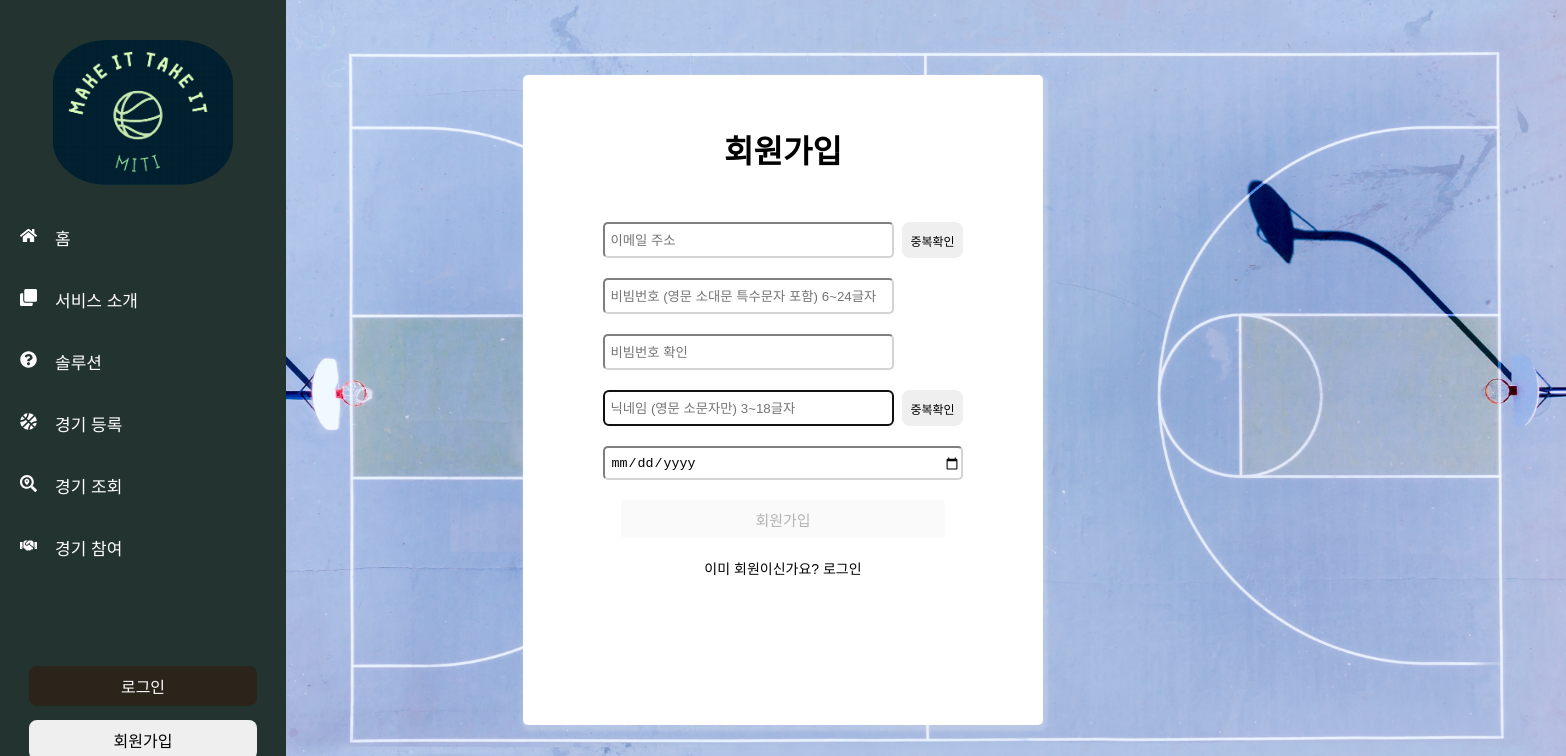
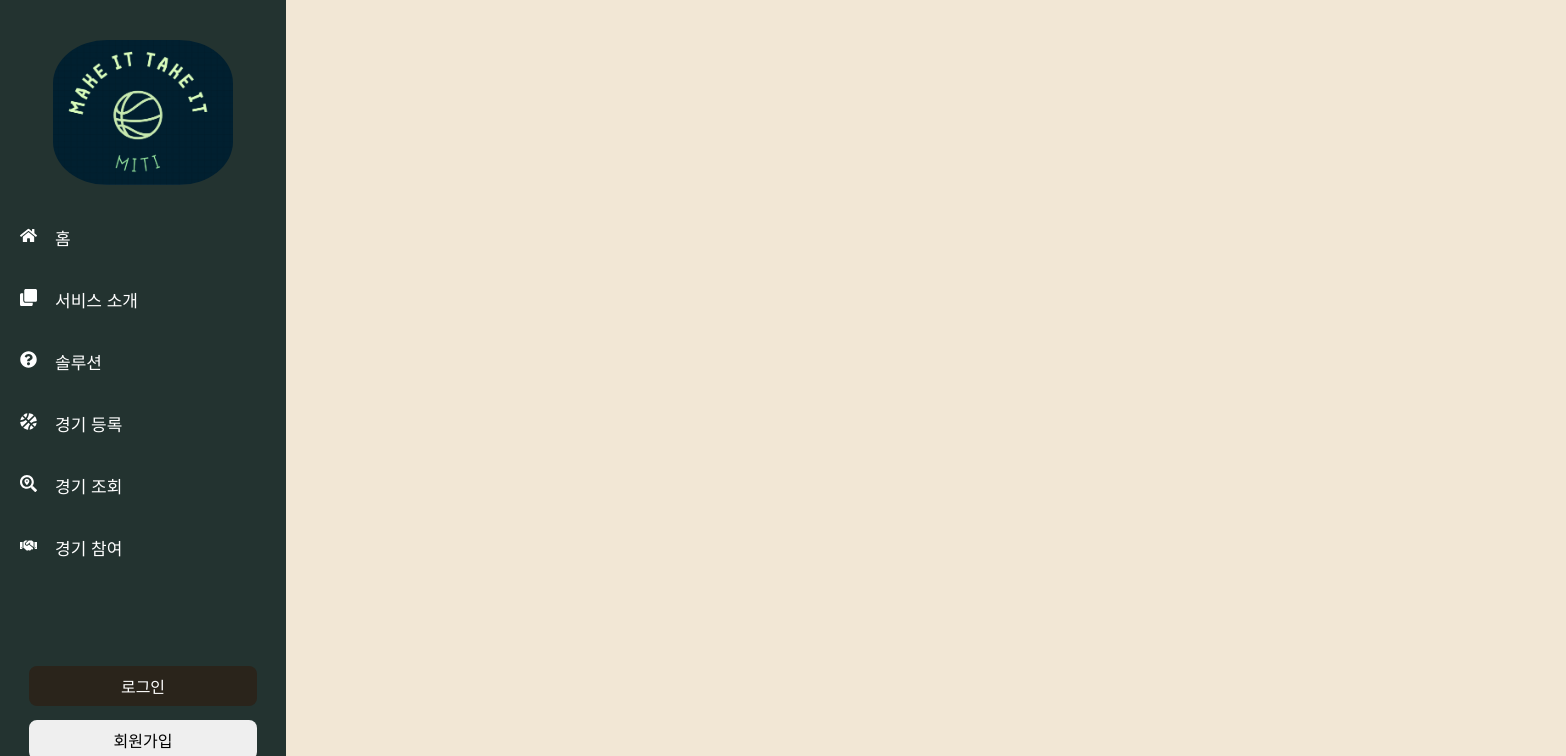
Before and after one commit to MITI-MakeItTakeIt/frontend, a React (Create React App) app: page /registergame in a window 1280 px wide. Shown: the top 756 px of the page, 1566 px wide, since content can reach past the window. Built offline with nearby package versions, Linux system fonts and the light colour scheme.

Commit message:
Profile.js Image alternative Added

```diff
--- a/src/Profile.js
+++ b/src/Profile.js
@@ -41,7 +41,7 @@ const Profile = () => {
       <h2>{user_id}</h2>
       <h2>{nickName}</h2>
       <h2>{user_email}</h2>
-      <img src={profileImage} />
+      <img src={profileImage} alt='profile' />
     </div>
   );
 };
--- a/src/pages/games/RegisterGame.js
+++ b/src/pages/games/RegisterGame.js
@@ -1,283 +1,7 @@
-// 게임 운영 (등록))
-import React, { useRef, useState, useEffect } from 'react';
-import Home from '../Home';
+import React from 'react';
 
-// ================REGEX로 input restriction===================
-//lower or uppercase letter. 3- 23 characters digits, hyphens or undersscores
-const USER_REGEX = /^[A-Z0-9._%+-]+@[A-Z0-9.-]+\.[A-Z]{2,4}$/i;
-// 영문자 소문자, 숫자, "-", "_" 로만 구성된 길이 2 ~ 10자리 사이 문자열
-const USER_REGEX_NICK = /^[a-z]{3,18}$/;
-// at least 1 lower, upper, digit, special character , 8 -24 charcters
-const PWD_REGEX = /^(?=.*[a-z])(?=.*[A-Z])(?=.*[0-9])(?=.*[!@#$%^&*]).{6,24}$/;
-// yyyy-mm-dd:
-const DATE_REGEX =
-  /^(19|20)\d\d([- /.])(0[1-9]|1[012])\2(0[1-9]|[12][0-9]|3[01])$/;
-// const REGISTER_URL = 'http://3.34.46.148:8000/users ';
-const Signup = () => {
-  // const navigate = useNavigate();
-
-  const userRef = useRef();
-  const errRef = useRef();
-  //user
-  const [email, setUser] = useState('');
-  const [validName, setValidName] = useState(false);
-  const [userFocus, setUserFocus] = useState(false);
-  //nickname
-  const [nickname, setUserNickname] = useState('');
-  const [validNick, setValidNick] = useState(false);
-  const [nickFocus, setNickFocus] = useState(false);
-  //date
-  const [date, setDate] = useState('');
-  const [validDate, setValidDate] = useState(false);
-  const [dateFocus, setDateFocus] = useState(false);
-  //password
-  const [password, setPwd] = useState('');
-  const [validPwd, setValidPwd] = useState(false);
-  const [pwdFocus, setPwdFocus] = useState(false);
-  //confirm password
-  const [matchpwd, setmatchpwd] = useState('');
-  const [validMatch, setValidMatch] = useState(false);
-  const [matchFocus, setMatchFocus] = useState(false);
-  //error message
-  const [errMsg, setErrMsg] = useState('');
-  const [success, setSuccess] = useState(false);
-
-  useEffect(() => {
-    userRef.current.focus();
-  }, []);
-
-  // user
-  useEffect(() => {
-    const result = USER_REGEX.test(email);
-    console.log(result);
-    console.log(email);
-    setValidName(result);
-  }, [email]);
-
-  // date
-  useEffect(() => {
-    const result = DATE_REGEX.test(date);
-    console.log(result);
-    console.log(date);
-    setValidName(result);
-  }, [date]);
-
-  // nickname
-  useEffect(() => {
-    const result = USER_REGEX_NICK.test(nickname);
-    console.log(result);
-    console.log(nickname);
-    setValidNick(result);
-  }, [nickname]);
-
-  // password
-  useEffect(() => {
-    const result = PWD_REGEX.test(password);
-    console.log(result);
-    console.log(password);
-    setValidPwd(result);
-    const match = password === matchpwd;
-    setValidMatch(match);
-  }, [password, matchpwd]);
-
-  useEffect(() => {
-    setErrMsg('');
-  }, [email, password, matchpwd, nickname]);
-
-  const handleSubmit = async (e) => {
-    e.preventDefault();
-
-    //if button enabled with JS hack
-    const v1 = USER_REGEX.test(email);
-    const v2 = PWD_REGEX.test(password);
-    const v3 = USER_REGEX_NICK.test(nickname);
-
-    if (!v1 || !v2 || !v3) {
-      setErrMsg('입력된 내용 확인해주세요');
-      return;
-    }
-    // ================FETCH PROMISES ===================
-    const data = {
-      email: email,
-      password: password,
-      password_check: matchpwd,
-      nickname: nickname,
-    };
-
-    const requestOptions = {
-      method: 'POST', //OR POST
-      headers: { 'Content-Type': 'application/json' },
-      withCredentials: true,
-      body: JSON.stringify(data),
-    };
-    // https://reqres.in/api/users --> test API FETCH
-    // http://makeittakeit-env.eba-yfmvebdm.ap-northeast-2.elasticbeanstalk.com/
-    fetch('/', requestOptions)
-      .then((response) => response.json())
-      .then((data) => {
-        console.log('Success:', data);
-        setSuccess(true);
-        setUser('');
-        setPwd('');
-        setmatchpwd('');
-        setUserNickname('');
-      })
-      .catch((error) => {
-        console.error('Error:', error);
-        console.log('FAILURE TO LOAD! ', email, password);
-        alert('로그인 실패, 회원가입 해주세요');
-        errRef.current.focus();
-      });
-  };
-
-  // ================Write code below===================
-  return (
-    <>
-      {success ? (
-        <Home />
-      ) : (
-        <div className='signup-layout'>
-          <div className='signup-wrap'>
-            {/* ======== error msg =========*/}
-            <div className='signup-info'>
-              <h1>회원가입</h1>
-              <p
-                ref={errRef}
-                className={errMsg ? 'errmsg' : 'offscreen'}
-                aria-live='assertive'
-              >
-                {errMsg}
-              </p>
-              <form onSubmit={handleSubmit} method='POST '>
-                {/* ---------------EMAIL (USERNAME)----------------- */}
-                <div className='input-wrapper'>
-                  <input
-                    type='text'
-                    id='email'
-                    ref={userRef}
-                    autoComplete='off'
-                    onChange={(e) => setUser(e.target.value)}
-                    required
-                    value={email}
-                    onFocus={() => setUserFocus(true)}
-                    onBlur={() => setUserFocus(false)}
-                    placeholder='이메일 주소'
-                  />
-
-                  <button className='confirm'>중복확인</button>
-                </div>
-                {/* ---------------PASSWORD----------------- */}
-
-                <div className='input-wrapper'>
-                  <input
-                    type='password'
-                    id='pass'
-                    placeholder='비빔번호 (영문 소대문 특수문자 포함) 6~24글자'
-                    onChange={(e) => setPwd(e.target.value)}
-                    required
-                    value={password}
-                    onFocus={() => setPwdFocus(true)}
-                    onBlur={() => setPwdFocus(false)}
-                  />
-                </div>
-                {/* ---------------PASSWORD CONFIRM----------------- */}
-                <div className='input-wrapper'>
-                  <input
-                    type='password'
-                    id='pass-check'
-                    placeholder='비빔번호 확인'
-                    value={matchpwd}
-                    onChange={(e) => setmatchpwd(e.target.value)}
-                    required
-                    onFocus={() => setMatchFocus(true)}
-                    onBlur={() => setMatchFocus(false)}
-                  />
-                </div>
-                {/* ---------------NICKNAME----------------- */}
-                <div className='input-wrapper'>
-                  <input
-                    type='text'
-                    id='nickname'
-                    placeholder='닉네임 (영문 소문자만) 3~18글자'
-                    ref={userRef}
-                    autoComplete='off'
-                    onChange={(e) => setUserNickname(e.target.value)}
-                    required
-                    // aria-invalid={validName ? 'false' : 'true'}
-                    // aria-describedby='uidnote'
-                    onFocus={() => setNickFocus(true)}
-                    onBlur={() => setNickFocus(false)}
-                  />
-                  <button className='confirm'>중복확인</button>
-                </div>
-                {/* ---------------DATE----------------- */}
-                <div className='input-wrapper'>
-                  <input
-                    type='date'
-                    id='date'
-                    value={date}
-                    required
-                    onChange={(e) => setDate(e.target.value)}
-                    onFocus={() => setDateFocus(true)}
-                    onBlur={() => setDateFocus(false)}
-                  />
-                </div>
-                {/* ---------------SUBMIT BUTTON----------------- */}
-                <div className='input-wrapper'>
-                  <button
-                    disabled={
-                      !validName || !validPwd || !validMatch || !validNick
-                        ? // !validDate
-                          true
-                        : false
-                    }
-                    className='signup--btn'
-                    // disabled={!validName || !validPwd || !validMatch ? true : false}
-                  >
-                    회원가입
-                  </button>
-                </div>
-
-                {/* ---------------LOGIN BUTTON----------------- */}
-                <div className='input-wrapper'>
-                  <span id='signup-cancel'>이미 회원이신가요? 로그인</span>
-                </div>
-              </form>
-            </div>
-          </div>
-        </div>
-      )}
-    </>
-  );
+const RegisterGame = () => {
+  return <div>RegisterGame</div>;
 };
 
-export default Signup;
-
-// ================AXIOS ===================
-/*try {
-      const response = await axios.post(
-        'http://3.34.46.148:8000/users',
-        JSON.stringify({ email, password, matchpwd, nickname }),
-        {
-          headers: { 'Content-Type': 'applications/json' },
-          withCredientails: true,
-        }
-      );
-      console.log(response?.data);
-      console.log(response?.accessToken);
-      console.log(JSON.stringify(response));
-      setSuccess(true);
-      setUser('');
-      setPwd('');
-      setmatchpwd('');
-      setUserNickname('');
-    } catch (err) {
-      if (!err?.response) {
-        setErrMsg('No Server Response');
-      } else if (err.response?.status === 409) {
-        setErrMsg('이미 가입된 정보입니다');
-      } else {
-        setErrMsg('회원가입 실패하셨습니다');
-        console.log(email, password, matchpwd, nickname, date);
-        console.log('AHHHHHHH ERRORRRR last failure');
-      } */
+export default RegisterGame;
```
